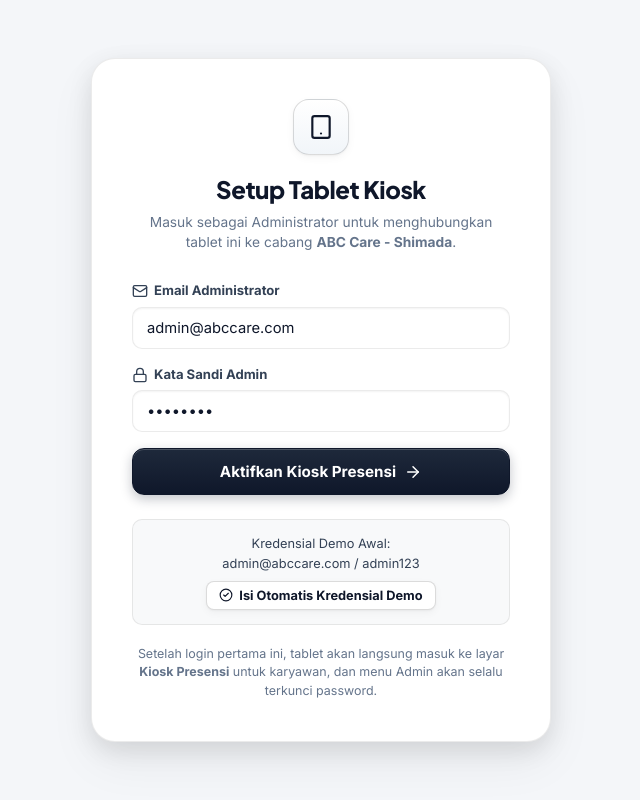
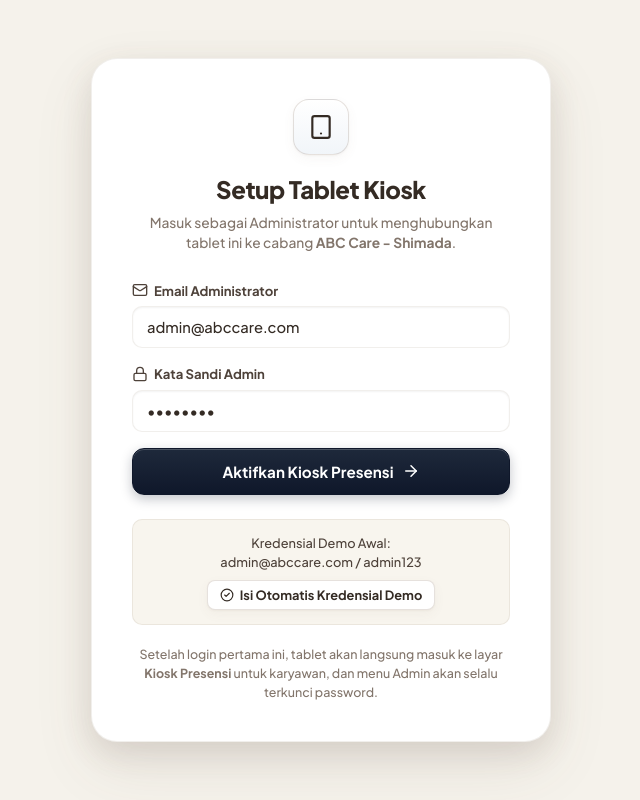
Before and after one commit to ryuukage-byte/sevnabsence, a React (Vite) app: page / in a window 1280 px wide. Shown: the whole page, without its empty margins (319-959 px from the left). Built offline with nearby package versions, Linux system fonts and the light colour scheme; no server answers.

Commit message:
feat(ui): implement Calm Tactile UI - Minimalist Modern Skeuomorphism inspired by reference

```diff
--- a/src/styles/index.css
+++ b/src/styles/index.css
@@ -6,87 +6,100 @@
 @import url('https://fonts.googleapis.com/css2?family=Inter:wght@400;500;600;700;800&family=Plus+Jakarta+Sans:wght@500;600;700;800&family=JetBrains+Mono:wght@500;600;700&display=swap');
 
 :root {
-  /* Canvas & Neutral Surfaces */
-  --bg-app: #F4F6F9;
-  --bg-app-subtle: #EEF1F6;
-  --surface-card: #FFFFFF;
-  --surface-muted: #F8F9FA;
-  --surface-inset: #ECEFF3;
-  --surface-hover: #F1F4F8;
-
-  /* Borders */
-  --border-light: rgba(0, 0, 0, 0.08);
-  --border-subtle: rgba(0, 0, 0, 0.05);
-  --border-strong: rgba(0, 0, 0, 0.14);
-
-  /* Typography Colors */
-  --text-main: #0F172A;
-  --text-body: #334155;
-  --text-muted: #64748B;
-  --text-subtle: #94A3B8;
-
-  /* Modern Skeuomorphic Tactile Shadows */
+  /* Canvas & Neutral Surfaces (Calm Warm Linen & Porcelain) */
+  --bg-app: #F5F2EB;                 /* Warm linen canvas */
+  --bg-app-subtle: #EBE6DC;          /* Deeper linen */
+  --surface-card: #FFFFFF;           /* Ceramic porcelain white */
+  --surface-muted: #F8F5EE;          /* Warm off-white */
+  --surface-inset: #E7E1D6;          /* Recessed well tone */
+  --surface-hover: #F2ECE2;          /* Soft warm hover */
+
+  /* Sidebar Muted Mocha Taupe (Reference Key Element) */
+  --sidebar-bg: #8D7B6D;             /* Warm muted mocha clay */
+  --sidebar-bg-hover: #7F6E60;       /* Deepened clay */
+  --sidebar-text: #FDFBF8;           /* Cream white text */
+  --sidebar-text-muted: rgba(253, 251, 248, 0.72);
+  --sidebar-active-tab: #FFFFFF;     /* Extruded pure white active tab */
+  --sidebar-active-text: #342B24;    /* Deep warm charcoal on active tab */
+
+  /* Borders (Warm Translucent) */
+  --border-light: rgba(140, 120, 100, 0.12);
+  --border-subtle: rgba(140, 120, 100, 0.08);
+  --border-strong: rgba(140, 120, 100, 0.22);
+
+  /* Typography Colors (Deep Warm Espresso Charcoal, not cold harsh black) */
+  --text-main: #342B24;              /* Deep espresso charcoal (WCAG AAA 12.2:1) */
+  --text-body: #4E423A;              /* Warm roasted coffee */
+  --text-muted: #82756B;             /* Warm muted stone (WCAG AA 4.6:1) */
+  --text-subtle: #A69B91;            /* Warm sand */
+
+  /* Calm Tactile Multi-Layer Warm Shadows */
   --shadow-tile:
-    0 1px 2px rgba(0, 0, 0, 0.04),
-    0 3px 8px rgba(0, 0, 0, 0.04),
+    0 1px 2px rgba(110, 95, 80, 0.05),
+    0 4px 12px rgba(110, 95, 80, 0.05),
     inset 0 1px 0 #FFFFFF;
   --shadow-tile-hover:
-    0 2px 4px rgba(0, 0, 0, 0.06),
-    0 6px 16px rgba(0, 0, 0, 0.06),
+    0 2px 5px rgba(110, 95, 80, 0.08),
+    0 8px 20px rgba(110, 95, 80, 0.08),
     inset 0 1px 0 #FFFFFF;
   --shadow-tile-active:
-    0 1px 2px rgba(0, 0, 0, 0.08),
-    0 8px 24px rgba(0, 0, 0, 0.08),
+    0 1px 2px rgba(110, 95, 80, 0.08),
+    0 10px 28px rgba(110, 95, 80, 0.1),
     inset 0 1px 0 #FFFFFF;
   --shadow-tile-pressed:
-    inset 0 2px 4px rgba(0, 0, 0, 0.08);
+    inset 0 2px 5px rgba(110, 95, 80, 0.12);
 
   --shadow-card:
-    0 1px 3px rgba(0, 0, 0, 0.03),
-    0 10px 30px rgba(0, 0, 0, 0.04),
+    0 1px 3px rgba(110, 95, 80, 0.04),
+    0 12px 32px rgba(110, 95, 80, 0.06),
+    inset 0 1px 0 rgba(255, 255, 255, 0.9);
+
+  --shadow-floating:
+    0 10px 30px rgba(100, 80, 65, 0.14),
+    0 24px 60px rgba(100, 80, 65, 0.1),
     inset 0 1px 0 #FFFFFF;
 
-  --shadow-floating:
-    0 8px 24px rgba(0, 0, 0, 0.1),
-    0 20px 48px rgba(0, 0, 0, 0.06),
-    inset 0 1px 0 #FFFFFF;
-
-  /* Brand & Accent Colors */
-  --brand-primary: #0F172A;
-  --brand-primary-hover: #1E293B;
-  --brand-light: #F1F5F9;
-
-  /* Action Buttons (Modern Tactile) */
+  /* Brand & Accents (Warm Terracotta, Caramel Ochre, Earthy Sage) */
+  --brand-primary: #8D7B6D;          /* Warm mocha clay */
+  --brand-primary-hover: #7D6C5E;
+  --brand-light: #F2ECE4;
+
+  --accent-terracotta: #C87A58;      /* Terracotta / Active Tasks */
+  --accent-caramel: #C9944A;         /* Caramel / New Messages */
+  --accent-sage: #6B8E78;            /* Calm Sage / Success */
+  --accent-taupe: #8D7B6D;           /* Taupe / Completed Goals */
+
+  /* Action Buttons (Modern Tactile with Warm Clay/Caramel & Sage Emerald) */
   --action-masuk-grad: linear-gradient(180deg, #10B981 0%, #059669 100%);
   --action-masuk-border: #047857;
   --action-masuk-shadow: 0 4px 14px rgba(16, 185, 129, 0.28), 0 2px 0 #047857, inset 0 1px 0 rgba(255, 255, 255, 0.4);
-  --action-masuk-light: #ECFDF5;
-
-  --action-pulang-grad: linear-gradient(180deg, #F59E0B 0%, #D97706 100%);
-  --action-pulang-border: #B45309;
-  --action-pulang-shadow: 0 4px 14px rgba(245, 158, 11, 0.28), 0 2px 0 #B45309, inset 0 1px 0 rgba(255, 255, 255, 0.4);
+  --action-masuk-light: #F0FDF4;
+
+  --action-pulang-grad: linear-gradient(180deg, #D97706 0%, #B45309 100%);
+  --action-pulang-border: #92400E;
+  --action-pulang-shadow: 0 4px 14px rgba(217, 119, 6, 0.28), 0 2px 0 #92400E, inset 0 1px 0 rgba(255, 255, 255, 0.4);
   --action-pulang-light: #FFFBEB;
 
   /* Status Colors */
-  --status-present: #10B981;
+  --status-present: #059669;
   --status-present-bg: #ECFDF5;
-  --status-late: #F59E0B;
+  --status-late: #D97706;
   --status-late-bg: #FFFBEB;
-  --status-leave: #8B5CF6;
+  --status-leave: #7C3AED;
   --status-leave-bg: #F5F3FF;
-  --status-absent: #EF4444;
+  --status-absent: #DC2626;
   --status-absent-bg: #FEF2F2;
 
   /* Fonts */
-  --font-family: 'Inter', -apple-system, BlinkMacSystemFont, 'Segoe UI', Roboto, sans-serif;
+  --font-family: 'Plus Jakarta Sans', -apple-system, BlinkMacSystemFont, 'Segoe UI', Roboto, sans-serif;
   --font-display: 'Plus Jakarta Sans', var(--font-family);
   --font-mono: 'JetBrains Mono', monospace;
 
   /* Border Radii */
-  --radius-sm: 8px;
-  --radius-md: 12px;
-  --radius-lg: 18px;
-  --radius-xl: 24px;
+  --radius-sm: 10px;
+  --radius-md: 14px;
+  --radius-lg: 20px;
+  --radius-xl: 26px;
   --radius-full: 9999px;
 }
 
@@ -1401,35 +1414,35 @@ a {
 }
 
 .admin-sidebar {
-  width: 256px;
-  background: #FFFFFF;
-  border-right: 1px solid var(--border-light);
+  width: 260px;
+  background: var(--sidebar-bg);
   padding: 24px 16px;
   display: flex;
   flex-direction: column;
-  gap: 6px;
+  gap: 8px;
   flex-shrink: 0;
+  box-shadow: inset -1px 0 0 rgba(0, 0, 0, 0.08);
 }
 
 .sidebar-heading {
   font-size: 0.72rem;
   text-transform: uppercase;
-  color: var(--text-subtle);
+  color: var(--sidebar-text-muted);
   font-weight: 700;
   letter-spacing: 0.8px;
-  padding: 12px 12px 6px;
+  padding: 12px 14px 6px;
 }
 
 .admin-nav-item {
   display: flex;
   align-items: center;
   gap: 12px;
-  padding: 10px 14px;
-  border-radius: 10px;
+  padding: 11px 16px;
+  border-radius: 12px;
   border: 1px solid transparent;
   background: transparent;
-  color: var(--text-muted);
-  font-size: 0.88rem;
+  color: var(--sidebar-text-muted);
+  font-size: 0.9rem;
   font-weight: 600;
   cursor: pointer;
   transition: all 0.16s ease-out;
@@ -1438,22 +1451,22 @@ a {
 }
 
 .admin-nav-item:hover {
-  background: var(--surface-muted);
-  color: var(--text-main);
+  background: rgba(255, 255, 255, 0.12);
+  color: #FFFFFF;
 }
 
 .admin-nav-item.active {
-  background: linear-gradient(180deg, #FFFFFF 0%, #F8F9FA 100%);
-  border-color: rgba(0, 0, 0, 0.08);
-  box-shadow: var(--shadow-tile);
-  color: var(--text-main);
-  font-weight: 700;
+  background: #FFFFFF;
+  border-color: rgba(0, 0, 0, 0.04);
+  box-shadow: 0 4px 14px rgba(60, 45, 35, 0.16), inset 0 1px 0 #FFFFFF;
+  color: var(--sidebar-active-text);
+  font-weight: 800;
 }
 
 .sidebar-lock-box {
   margin-top: auto;
   padding-top: 16px;
-  border-top: 1px solid var(--border-subtle);
+  border-top: 1px solid rgba(255, 255, 255, 0.14);
 }
 
 .btn-sidebar-lock {
@@ -1462,22 +1475,21 @@ a {
   align-items: center;
   justify-content: center;
   gap: 8px;
-  padding: 9px 14px;
+  padding: 10px 14px;
   border-radius: 10px;
-  border: 1px solid var(--border-light);
-  background: #FFFFFF;
+  border: 1px solid rgba(255, 255, 255, 0.2);
+  background: rgba(255, 255, 255, 0.12);
   box-shadow: var(--shadow-tile);
   font-size: 0.84rem;
   font-weight: 700;
-  color: var(--text-body);
+  color: #FDFBF8;
   cursor: pointer;
   transition: all 0.16s;
 }
 
 .btn-sidebar-lock:hover {
-  background: #FFF1F2;
-  border-color: #FECDD3;
-  color: #E11D48;
+  background: rgba(255, 255, 255, 0.22);
+  color: #FFFFFF;
 }
 
 .admin-content-area {
@@ -1518,11 +1530,11 @@ a {
 }
 
 .stat-card {
-  background: linear-gradient(180deg, #FFFFFF 0%, #F8F9FA 100%);
+  background: var(--surface-card);
   border: 1px solid var(--border-light);
   border-radius: var(--radius-lg);
-  box-shadow: var(--shadow-tile);
-  padding: 20px;
+  box-shadow: var(--shadow-card);
+  padding: 22px 24px;
   display: flex;
   align-items: center;
   gap: 16px;
@@ -1541,15 +1553,15 @@ a {
 }
 
 .stat-icon-box {
-  width: 48px;
-  height: 48px;
-  border-radius: 12px;
+  width: 46px;
+  height: 46px;
+  border-radius: 50%;
   display: flex;
   align-items: center;
   justify-content: center;
   flex-shrink: 0;
-  border: 1px solid rgba(0, 0, 0, 0.06);
-  box-shadow: inset 0 1px 0 #FFFFFF;
+  border: 1px solid rgba(0, 0, 0, 0.05);
+  box-shadow: inset 0 1px 0 rgba(255, 255, 255, 0.8), 0 2px 6px rgba(110, 95, 80, 0.06);
 }
 
 .stat-info {
```
Also changed, not shown: src/components/admin/AdminDashboard.tsx (+17 -17 lines).
